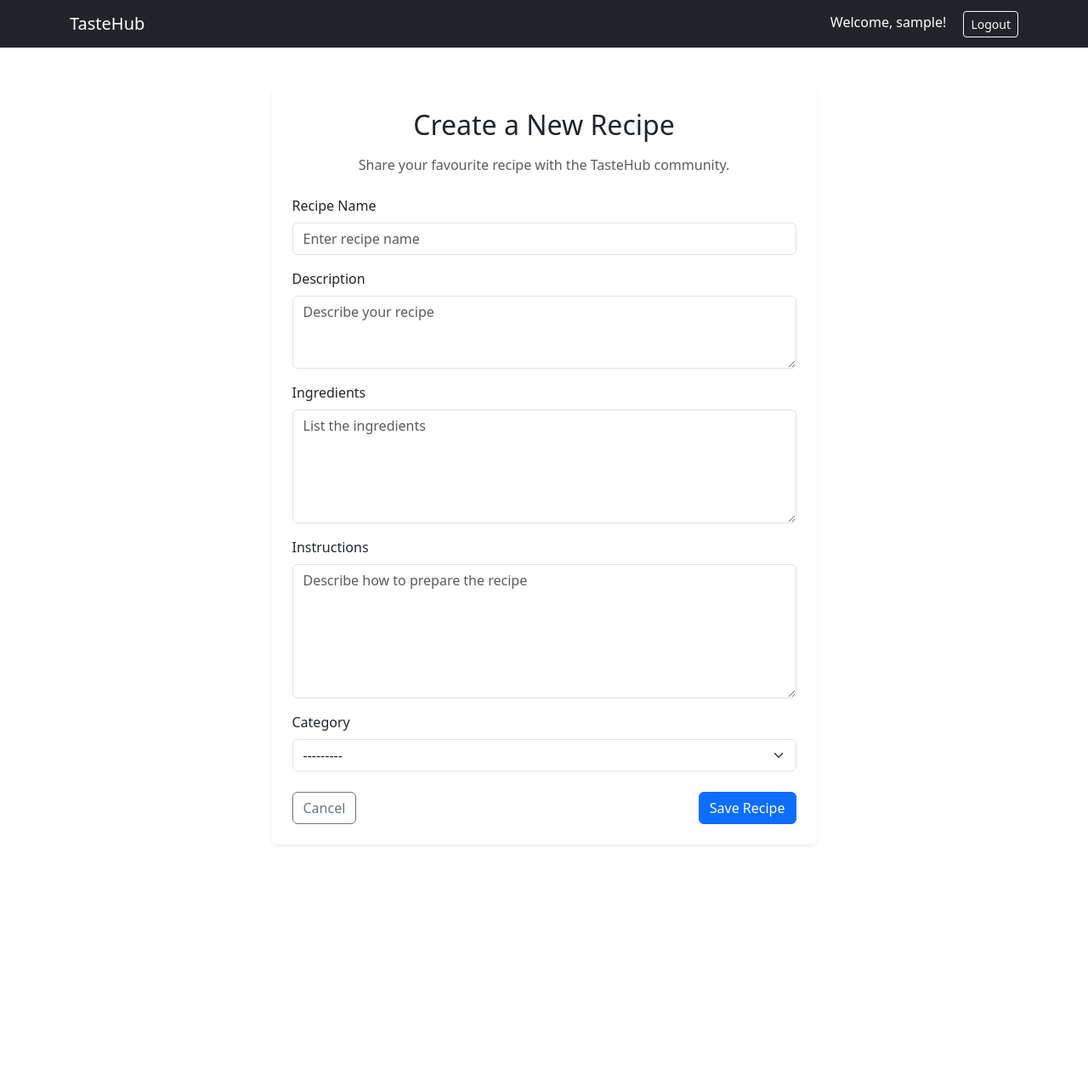
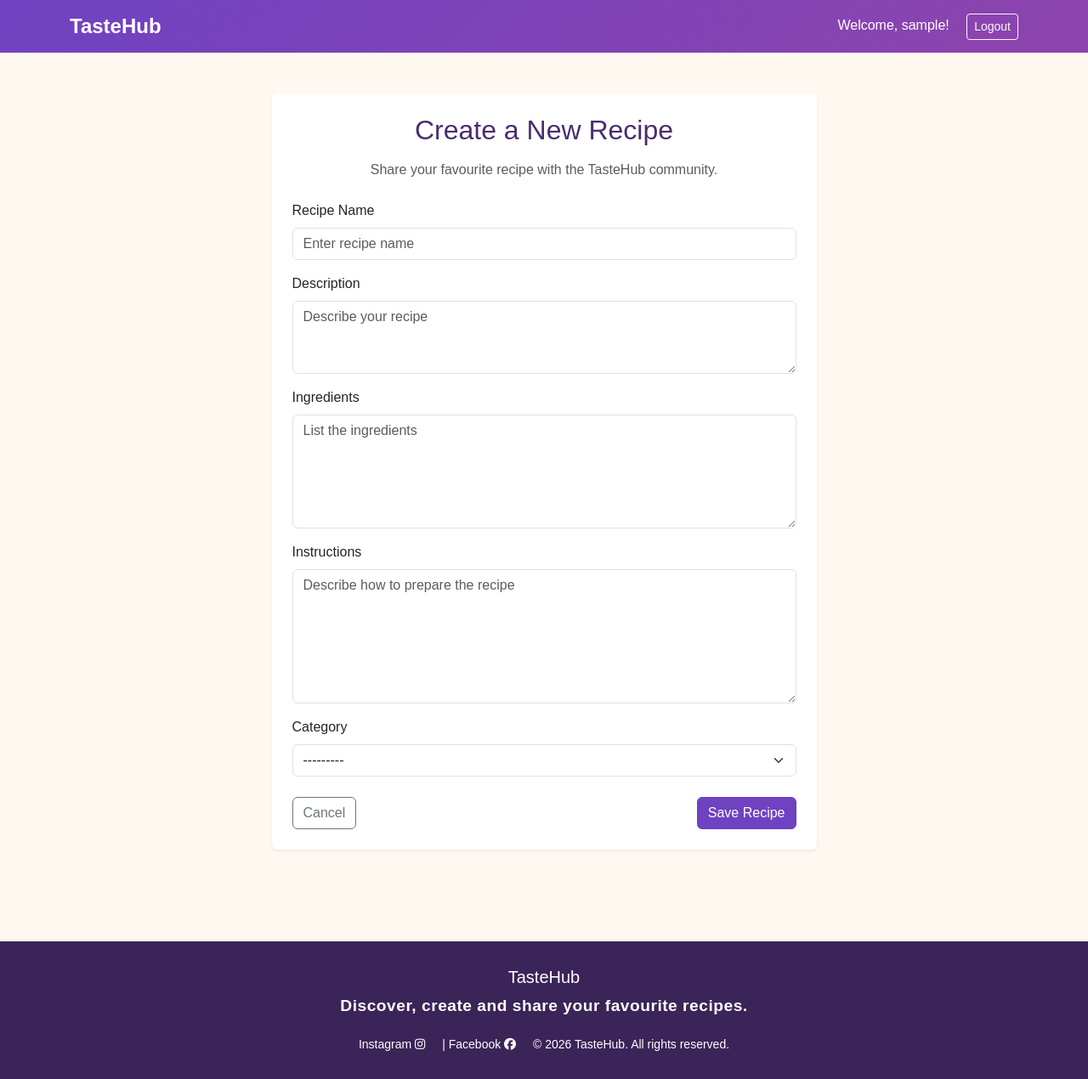
Before and after one commit to jmichael2025/TasteHub, a Django app: page /create-recipe/ in a window 1280 px wide. Shown: the whole page at 85% size. Before the commit the page ends 995 px from the top, so only its background shows below. Run offline with Django 5.2, Linux system fonts and the light colour scheme; the visitor is signed in with stand-in values (Sample User, id 1); data that the repository does not hold is empty.

Commit message:
Improve TasteHub styling and add footer

```diff
--- a/config/settings.py
+++ b/config/settings.py
@@ -39,7 +39,8 @@ INSTALLED_APPS = [
     'django.contrib.contenttypes',
     'django.contrib.sessions',
     'django.contrib.messages',
-    'django.contrib.staticfiles','recipes'
+    'django.contrib.staticfiles',
+    'recipes'
 ]
 
 MIDDLEWARE = [
--- /dev/null
+++ b/recipes/static/recipes/css/style.css
@@ -0,0 +1,82 @@
+/* TasteHub custom styles */
+
+body {
+    background-color: #fff8f0;
+    font-family: Arial, sans-serif;
+}
+
+/* Navbar */
+.navbar {
+    background: linear-gradient(135deg, #6f42c1, #8e44ad) !important;
+}
+
+.navbar-brand {
+    font-weight: bold;
+    font-size: 1.5rem;
+}
+
+/* Main headings */
+h1,
+h2,
+h3,
+h4 {
+    color: #4b2c6f;
+}
+
+/* Cards */
+.card {
+    transition: transform 0.2s ease, box-shadow 0.2s ease;
+}
+
+.card:hover {
+    transform: translateY(-4px);
+    box-shadow: 0 8px 20px rgba(0, 0, 0, 0.12) !important;
+}
+
+/* Buttons */
+.btn-primary {
+    background-color: #6f42c1;
+    border-color: #6f42c1;
+}
+
+.btn-primary:hover {
+    background-color: #59339d;
+    border-color: #59339d;
+}
+
+/* Recipe cards */
+.recipe-card {
+    height: 100%;
+}
+
+/* Footer */
+.site-footer {
+    background-color: #3b2457;
+    color: white;
+    margin-top: 60px;
+    padding: 30px 0;
+}
+
+.site-footer a {
+    color: white;
+    text-decoration: none;
+}
+
+.site-footer a:hover {
+    opacity: 0.75;
+
+}.footer-tagline {
+    font-size: 1.2rem;
+    font-weight: 600;
+    letter-spacing: 0.5px;
+    margin-bottom: 20px;
+}
+
+
+
+/* Forms */
+.form-control:focus,
+.form-select:focus {
+    border-color: #8e44ad;
+    box-shadow: 0 0 0 0.2rem rgba(111, 66, 193, 0.15);
+}
--- a/recipes/templates/base.html
+++ b/recipes/templates/base.html
@@ -1,5 +1,6 @@
 <!DOCTYPE html>
 <html lang="en">
+{% load static %}
 
 <head>
     <meta charset="UTF-8">
@@ -7,8 +8,14 @@
 
     <title>{% block title %}TasteHub{% endblock %}</title>
 
-    <link href="https://cdn.jsdelivr.net/npm/bootstrap@5.3.8/dist/css/bootstrap.min.css"
-        rel="stylesheet">
+    <link rel="icon"
+      type="image/svg+xml" href="{% static 'recipes/favicon.svg' %}">
+
+    <link href="https://cdn.jsdelivr.net/npm/bootstrap@5.3.8/dist/css/bootstrap.min.css" rel="stylesheet">
+    <link rel="stylesheet" href="https://cdnjs.cloudflare.com/ajax/libs/font-awesome/6.5.1/css/all.min.css">
+
+    <link rel="stylesheet" href="{% static 'recipes/css/style.css' %}">
+
 </head>
 
 <body>
@@ -37,13 +44,11 @@
 
                 {% else %}
 
-                    <a href="{% url 'login' %}"
-                       class="btn btn-outline-light btn-sm me-2">
+                <a href="{% url 'login' %}" class="btn btn-outline-light btn-sm me-2">
                     Login
                 </a>
 
-                    <a href="{% url 'register' %}"
-                       class="btn btn-light btn-sm">
+                <a href="{% url 'register' %}" class="btn btn-light btn-sm">
                     Register
                 </a>
 
@@ -59,6 +64,34 @@
         {% endblock %}
     </main>
 
+    <footer class="site-footer">
+        <div class="container text-center">
+
+            <h5 class="mb-2">TasteHub</h5>
+
+            <p class="footer-tagline">
+                Discover, create and share your favourite recipes.
+            </p>
+
+            <p class="mb-0 small">
+                <a href="https://www.instagram.com/tastehub.recipes/" target="_blank" class="text-decoration-none me-3"
+                    aria-label="Instagram">
+                    Instagram
+                    <i class="fab fa-instagram"></i>
+                </a>
+                |
+                <a href="https://www.facebook.com/tastehublahore" target="_blank" class="text-decoration-none me-3"
+                    aria-label="Facebook">
+                    Facebook
+                    <i class="fab fa-facebook"></i>
+                </a>
+
+                © 2026 TasteHub. All rights reserved.
+            </p>
+
+        </div>
+
+    </footer>
 </body>
 
 </html>
--- a/recipes/views.py
+++ b/recipes/views.py
@@ -12,7 +12,7 @@ def dashboard(request):
 
 def recipe_list(request):
     recipes = Recipe.objects.all()
-    return render(request, 'recipes/recipe_list.html', {'recipes': recipes})
+    return render(request, 'recipes/index.html', {'recipes': recipes})
 
 def api_recipes(request):
     url = "https://www.themealdb.com/api/json/v1/1/random.php"
```
Also changed, not shown: recipes/templates/recipes/index.html (added, +61 -0 lines), recipes/templates/recipes/recipe_list.html (deleted, +0 -56 lines), recipes/static/recipes/favicon.svg (added). Lines whose indentation alone changed are shown as unchanged.
